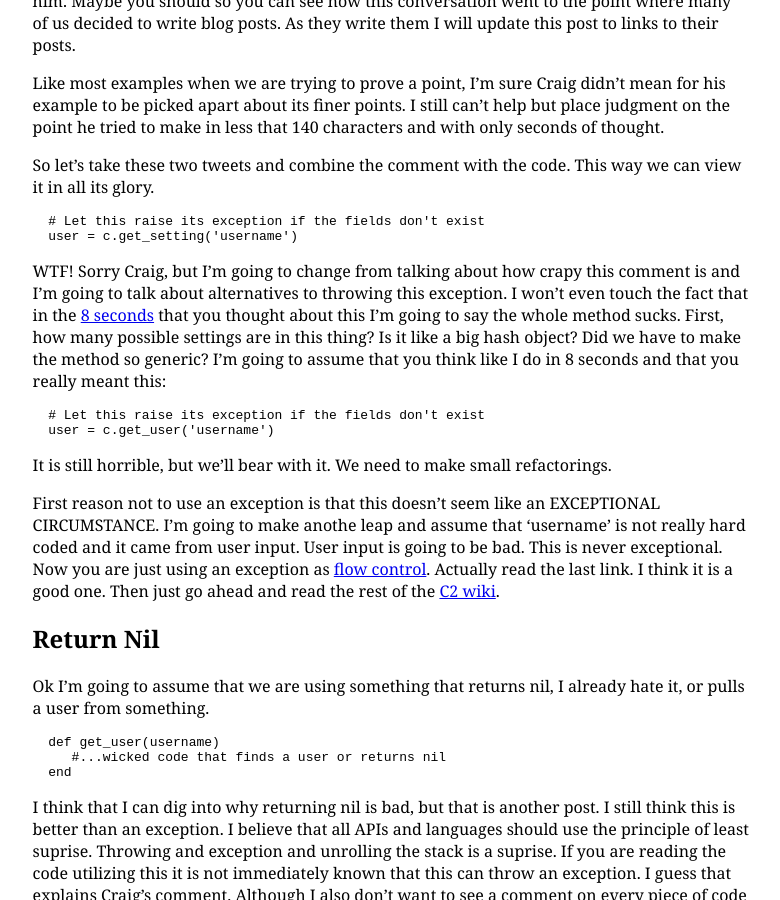
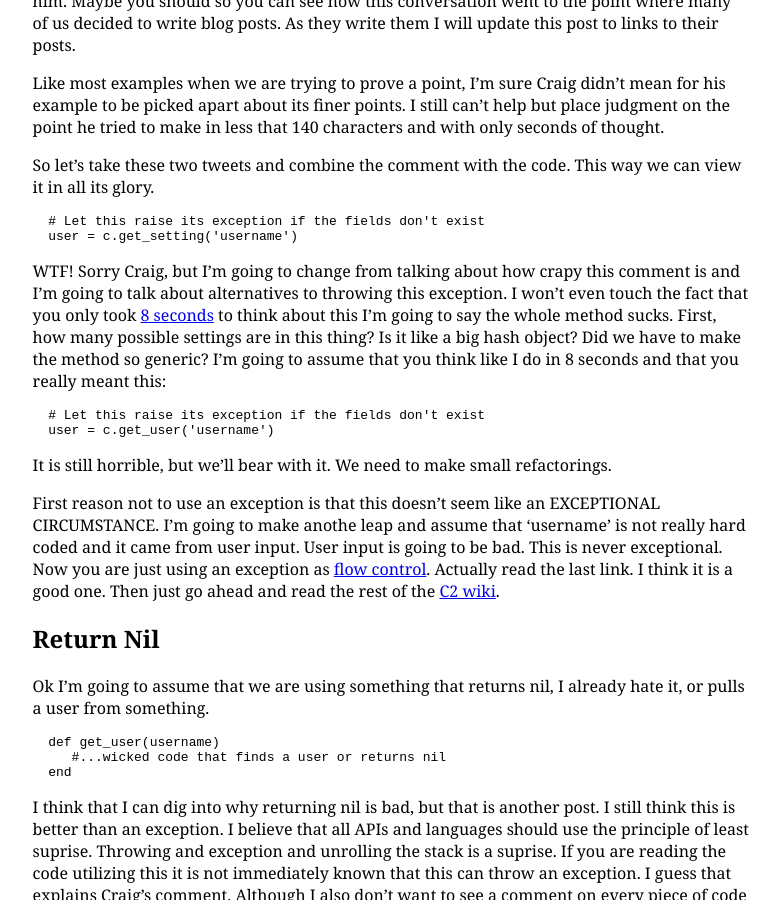
Before and after one commit to adkron/dirtyinformation.com, a Jekyll site: the page built from _posts/2013-6-15-exceptional-comments.md, in a window 1280 px wide and 900 px high, scrolled down 631 px. Shown: the whole window, without its empty margins (249-1029 px from the left). Built offline with Jekyll 4.4.1, drawn with Linux system fonts in a browser that asks for light colours; Markdown is read by kramdown in place of the engine named in the settings.

Commit message:
Typo fixing master
Amos King @adkron <amos.l.king@gmail.com>

```diff
--- a/_posts/2013-6-15-exceptional-comments.md
+++ b/_posts/2013-6-15-exceptional-comments.md
@@ -50,9 +50,9 @@ This way we can view it in all its glory.
 
 WTF! Sorry Craig, but I'm going to change from talking about how crapy
 this comment is and I'm going to talk about alternatives to throwing
-this exception. I won't even touch the fact that in the [8
+this exception. I won't even touch the fact that you only took [8
 seconds](http://en.wikipedia.org/wiki/Rodeo)
-that you thought about this I'm going to say the whole method sucks.
+to think about this I'm going to say the whole method sucks.
 First, how many possible settings are in this thing? Is it like a big
 hash object? Did we have to make the method so generic? I'm going to
 assume that you think like I do in 8 seconds and that you really meant
```
